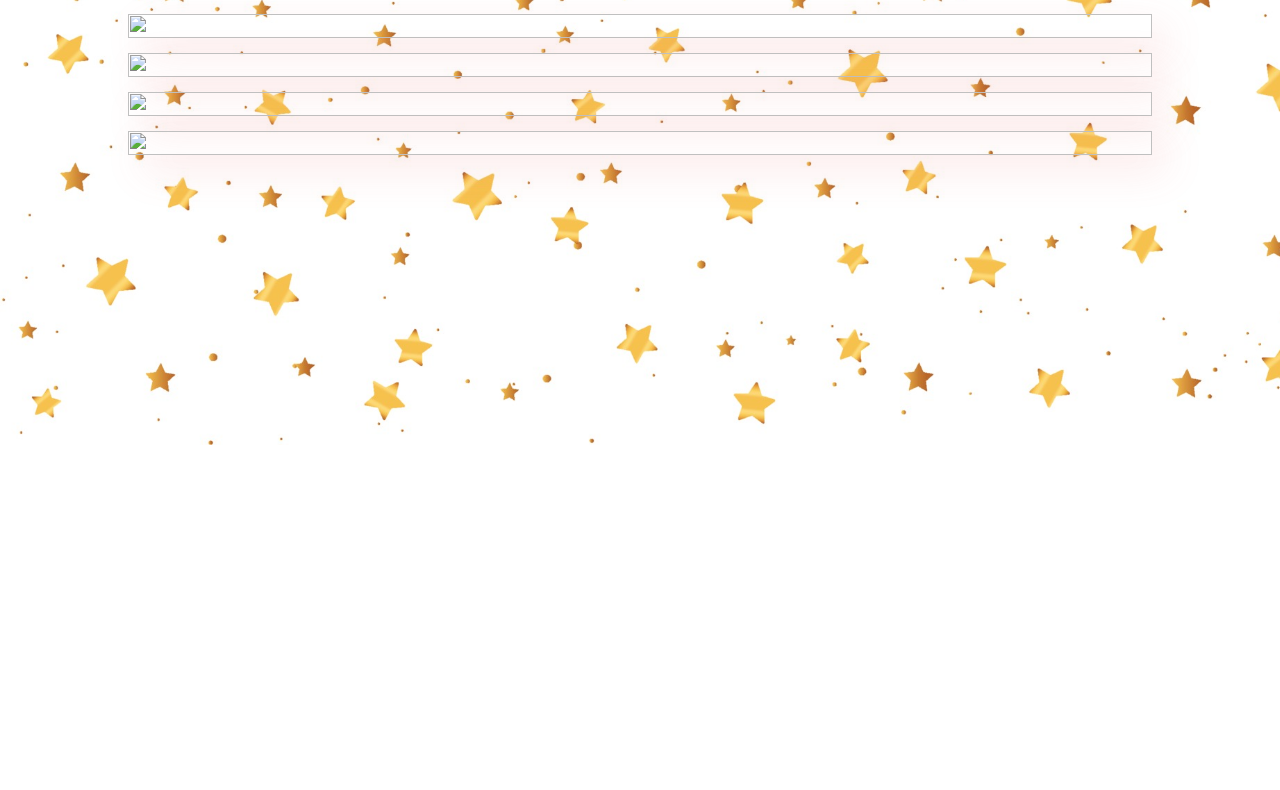
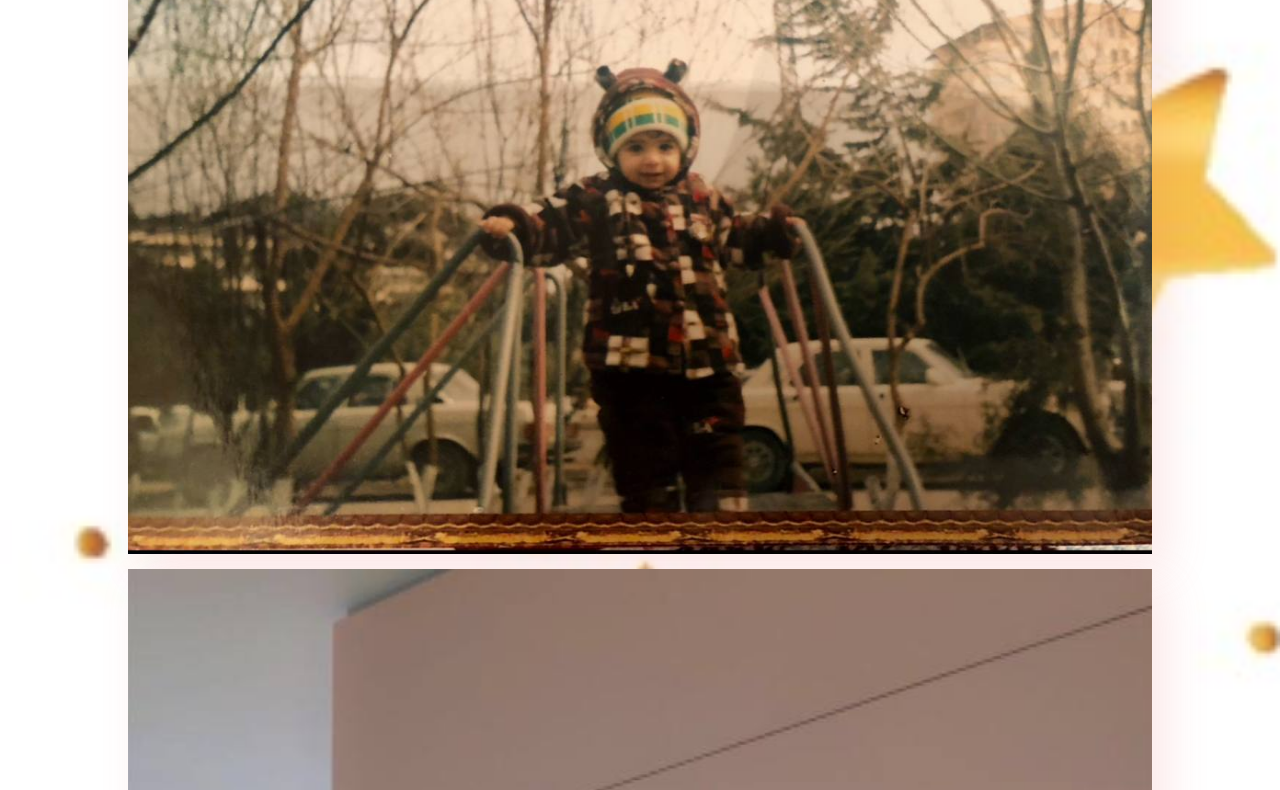
Before and after one commit to Asima12137/asima.k.github.io, a plain HTML site: page phtgllery.html in a window 1280 px wide. Shown: the part 355-1145 px from the top of the page. Before the commit the page ends 800 px from the top, so only its background shows below. Drawn offline with Linux system fonts and the light colour scheme; files whose address does not match are found by name.

Commit message:
Update phtgllery.html

```diff
--- a/phtgllery.html
+++ b/phtgllery.html
@@ -7,7 +7,7 @@
     <meta name="viewport" content="width=device-width, initial-scale=1.0">
     <title>Photo Gallery</title>
     <link rel="stylesheet" href="phtgllery.style.css">
-    <link rel="shortcut icon" type="image/icon" href="sekiller/fav2.ico">
+    <link rel="shortcut icon" type="image/icon" href="fav2.ico">
 </head>
 
 <body>
@@ -15,7 +15,7 @@
         <h1 class="section-header">All Gallery</h1>
         <div class="main-content">
             <div class="box">
-                <img src="sekiller/image1.jpeg" alt="">
+                <img src="image1.jpeg" alt="">
                 <div class="img-text">
                     <div class="content">
                         <h2>My Childhood Photo</h2>
@@ -24,7 +24,7 @@
                 </div>
             </div>
             <div class="box">
-                <img src="sekiller/image2.jpeg" alt="">
+                <img src="image2.jpeg" alt="">
                 <div class="img-text">
                     <div class="content">
                         <h2>In Library</h2>
@@ -33,7 +33,7 @@
                 </div>
             </div>
             <div class="box">
-                <img src="sekiller/image3.jpeg" alt="">
+                <img src="image3.jpeg" alt="">
                 <div class="img-text">
                     <div class="content">
                         <h2>Campus Fun</h2>
@@ -43,7 +43,7 @@
                 </div>
             </div>
             <div class="box">
-                <img src="sekiller/image4.jpeg" alt="">
+                <img src="image4.jpeg" alt="">
                 <div class="img-text">
                     <div class="content">
                         <h2>Beauty of Baku</h2>
```
